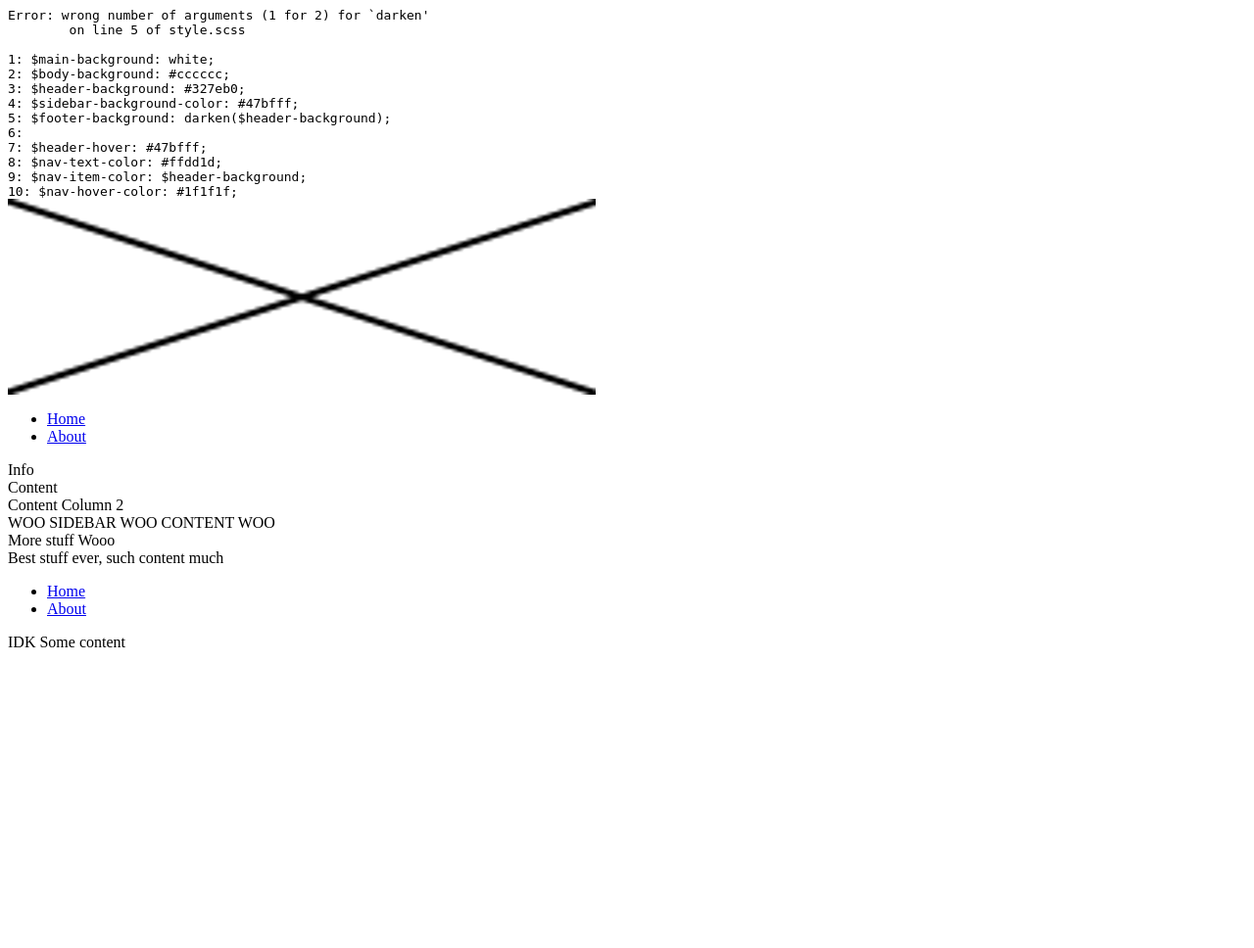
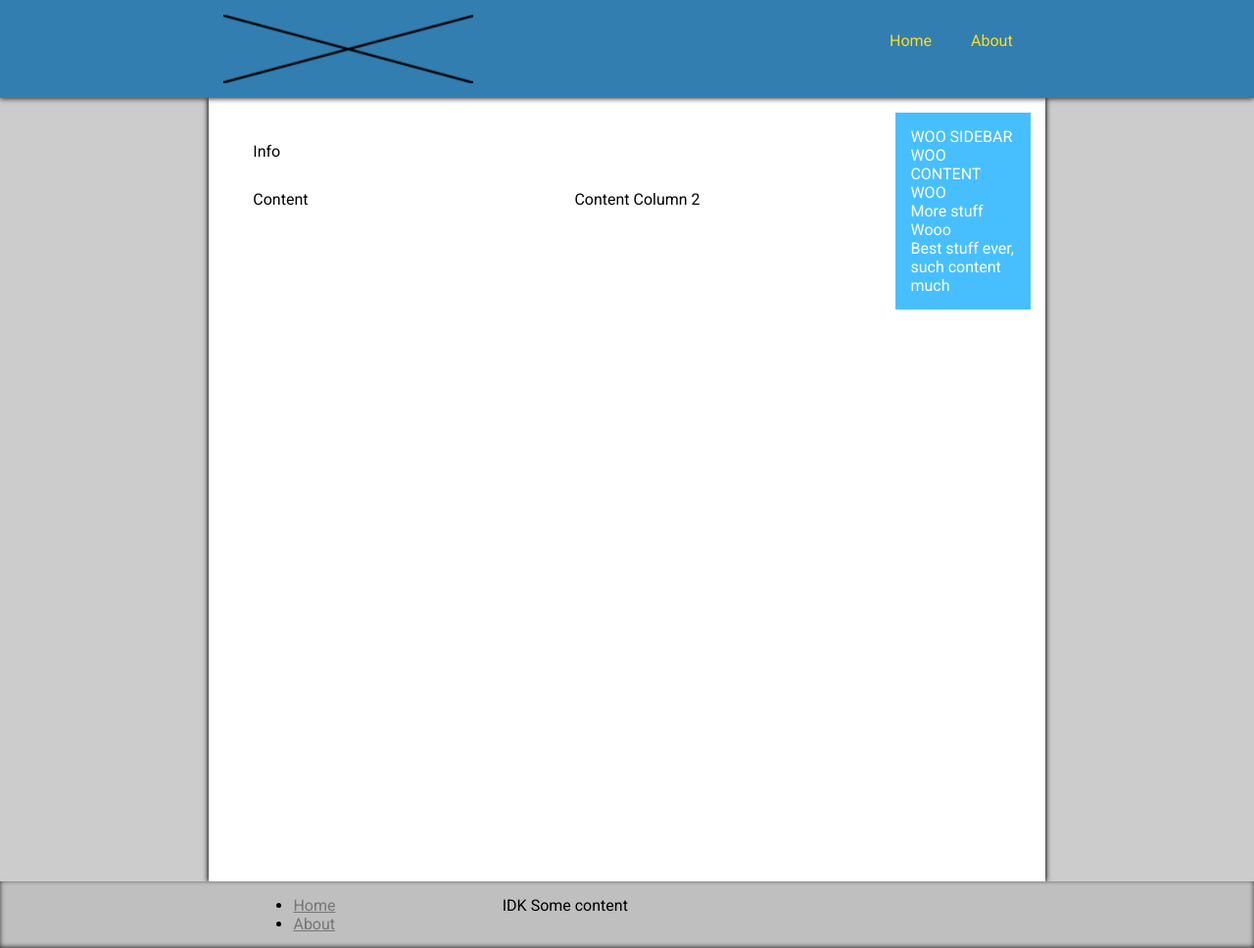
Before and after one commit to kin0025/WebProgrammingA2, a PHP site: page /about.php in a window 1280 px wide. Shown: the whole page at 98% size. Before the commit the page ends 661 px from the top, so only its background shows below. Run offline with PHP 8.4, Linux system fonts and the light colour scheme.

Commit message:
Fixed some colours

```diff
--- a/resources/styles/style.css
+++ b/resources/styles/style.css
@@ -1,60 +1,228 @@
-/*
-Error: wrong number of arguments (1 for 2) for `darken'
-        on line 5 of style.scss
+.h-panel, footer {
+  *zoom: 1; }
+  .h-panel:before, footer:before, .h-panel:after, footer:after {
+    content: " ";
+    display: table; }
+  .h-panel:after, footer:after {
+    clear: both; }
 
-1: $main-background: white;
-2: $body-background: #cccccc;
-3: $header-background: #327eb0;
-4: $sidebar-background-color: #47bfff;
-5: $footer-background: darken($header-background);
-6:
-7: $header-hover: #47bfff;
-8: $nav-text-color: #ffdd1d;
-9: $nav-item-color: $header-background;
-10: $nav-hover-color: #1f1f1f;
+html,
+body,
+ul,
+ol {
+  margin: 0;
+  padding: 0; }
 
-Backtrace:
-style.scss:5
-C:/Ruby23/lib/ruby/gems/2.3.0/gems/sass-3.4.22/lib/sass/script/tree/funcall.rb:310:in `reformat_argument_error'
-C:/Ruby23/lib/ruby/gems/2.3.0/gems/sass-3.4.22/lib/sass/script/tree/funcall.rb:149:in `rescue in _perform'
-C:/Ruby23/lib/ruby/gems/2.3.0/gems/sass-3.4.22/lib/sass/script/tree/funcall.rb:123:in `_perform'
-C:/Ruby23/lib/ruby/gems/2.3.0/gems/sass-3.4.22/lib/sass/script/tree/node.rb:58:in `perform'
-C:/Ruby23/lib/ruby/gems/2.3.0/gems/sass-3.4.22/lib/sass/tree/visitors/perform.rb:471:in `visit_variable'
-C:/Ruby23/lib/ruby/gems/2.3.0/gems/sass-3.4.22/lib/sass/tree/visitors/base.rb:36:in `visit'
-C:/Ruby23/lib/ruby/gems/2.3.0/gems/sass-3.4.22/lib/sass/tree/visitors/perform.rb:160:in `block in visit'
-C:/Ruby23/lib/ruby/gems/2.3.0/gems/sass-3.4.22/lib/sass/stack.rb:79:in `block in with_base'
-C:/Ruby23/lib/ruby/gems/2.3.0/gems/sass-3.4.22/lib/sass/stack.rb:115:in `with_frame'
-C:/Ruby23/lib/ruby/gems/2.3.0/gems/sass-3.4.22/lib/sass/stack.rb:79:in `with_base'
-C:/Ruby23/lib/ruby/gems/2.3.0/gems/sass-3.4.22/lib/sass/tree/visitors/perform.rb:160:in `visit'
-C:/Ruby23/lib/ruby/gems/2.3.0/gems/sass-3.4.22/lib/sass/tree/visitors/base.rb:52:in `block in visit_children'
-C:/Ruby23/lib/ruby/gems/2.3.0/gems/sass-3.4.22/lib/sass/tree/visitors/base.rb:52:in `map'
-C:/Ruby23/lib/ruby/gems/2.3.0/gems/sass-3.4.22/lib/sass/tree/visitors/base.rb:52:in `visit_children'
-C:/Ruby23/lib/ruby/gems/2.3.0/gems/sass-3.4.22/lib/sass/tree/visitors/perform.rb:169:in `block in visit_children'
-C:/Ruby23/lib/ruby/gems/2.3.0/gems/sass-3.4.22/lib/sass/tree/visitors/perform.rb:181:in `with_environment'
-C:/Ruby23/lib/ruby/gems/2.3.0/gems/sass-3.4.22/lib/sass/tree/visitors/perform.rb:168:in `visit_children'
-C:/Ruby23/lib/ruby/gems/2.3.0/gems/sass-3.4.22/lib/sass/tree/visitors/base.rb:36:in `block in visit'
-C:/Ruby23/lib/ruby/gems/2.3.0/gems/sass-3.4.22/lib/sass/tree/visitors/perform.rb:188:in `visit_root'
-C:/Ruby23/lib/ruby/gems/2.3.0/gems/sass-3.4.22/lib/sass/tree/visitors/base.rb:36:in `visit'
-C:/Ruby23/lib/ruby/gems/2.3.0/gems/sass-3.4.22/lib/sass/tree/visitors/perform.rb:159:in `visit'
-C:/Ruby23/lib/ruby/gems/2.3.0/gems/sass-3.4.22/lib/sass/tree/visitors/perform.rb:8:in `visit'
-C:/Ruby23/lib/ruby/gems/2.3.0/gems/sass-3.4.22/lib/sass/tree/root_node.rb:36:in `css_tree'
-C:/Ruby23/lib/ruby/gems/2.3.0/gems/sass-3.4.22/lib/sass/tree/root_node.rb:29:in `render_with_sourcemap'
-C:/Ruby23/lib/ruby/gems/2.3.0/gems/sass-3.4.22/lib/sass/engine.rb:381:in `_render_with_sourcemap'
-C:/Ruby23/lib/ruby/gems/2.3.0/gems/sass-3.4.22/lib/sass/engine.rb:298:in `render_with_sourcemap'
-C:/Ruby23/lib/ruby/gems/2.3.0/gems/sass-3.4.22/lib/sass/plugin/compiler.rb:492:in `update_stylesheet'
-C:/Ruby23/lib/ruby/gems/2.3.0/gems/sass-3.4.22/lib/sass/plugin/compiler.rb:215:in `block in update_stylesheets'
-C:/Ruby23/lib/ruby/gems/2.3.0/gems/sass-3.4.22/lib/sass/plugin/compiler.rb:209:in `each'
-C:/Ruby23/lib/ruby/gems/2.3.0/gems/sass-3.4.22/lib/sass/plugin/compiler.rb:209:in `update_stylesheets'
-C:/Ruby23/lib/ruby/gems/2.3.0/gems/sass-3.4.22/lib/sass/plugin.rb:82:in `update_stylesheets'
-C:/Ruby23/lib/ruby/gems/2.3.0/gems/sass-3.4.22/lib/sass/exec/sass_scss.rb:340:in `watch_or_update'
-C:/Ruby23/lib/ruby/gems/2.3.0/gems/sass-3.4.22/lib/sass/exec/sass_scss.rb:51:in `process_result'
-C:/Ruby23/lib/ruby/gems/2.3.0/gems/sass-3.4.22/lib/sass/exec/base.rb:52:in `parse'
-C:/Ruby23/lib/ruby/gems/2.3.0/gems/sass-3.4.22/lib/sass/exec/base.rb:19:in `parse!'
-C:/Ruby23/lib/ruby/gems/2.3.0/gems/sass-3.4.22/bin/scss:13:in `<top (required)>'
-C:/Ruby23/bin/scss:23:in `load'
-C:/Ruby23/bin/scss:23:in `<main>'
-*/
-body:before {
-  white-space: pre;
-  font-family: monospace;
-  content: "Error: wrong number of arguments (1 for 2) for `darken'\A         on line 5 of style.scss\A \A 1: $main-background: white;\A 2: $body-background: #cccccc;\A 3: $header-background: #327eb0;\A 4: $sidebar-background-color: #47bfff;\A 5: $footer-background: darken($header-background);\A 6: \A 7: $header-hover: #47bfff;\A 8: $nav-text-color: #ffdd1d;\A 9: $nav-item-color: $header-background;\A 10: $nav-hover-color: #1f1f1f;"; }
+body {
+  background-color: #cccccc;
+  font-family: 'Roboto', sans-serif; }
+
+* {
+  box-sizing: border-box; }
+
+a {
+  color: #767676; }
+
+.drop-shadow-top {
+  -webkit-box-shadow: 0px -1px 5px 0px #000000;
+  -moz-box-shadow: 0px -1px 5px 0px #000000;
+  box-shadow: 0px -1px 5px 0px #000000;
+  -webkit-box-shadow: 0px -1px 5px 0px rgba(0, 0, 0, 0.75);
+  -moz-box-shadow: 0px -1px 5px 0px rgba(0, 0, 0, 0.75);
+  box-shadow: 0px -1px 5px 0px rgba(0, 0, 0, 0.75); }
+
+.drop-shadow-top-inset {
+  -webkit-box-shadow: inset 0px -1px 5px 0px #000000;
+  -moz-box-shadow: inset 0px -1px 5px 0px #000000;
+  box-shadow: inset 0px -1px 5px 0px #000000;
+  -webkit-box-shadow: inset 0px -1px 5px 0px rgba(0, 0, 0, 0.75);
+  -moz-box-shadow: inset 0px -1px 5px 0px rgba(0, 0, 0, 0.75);
+  box-shadow: inset 0px -1px 5px 0px rgba(0, 0, 0, 0.75); }
+
+.drop-shadow-bottom {
+  -webkit-box-shadow: 0px 1px 5px 0px #000000;
+  -moz-box-shadow: 0px 1px 5px 0px #000000;
+  box-shadow: 0px 1px 5px 0px #000000;
+  -webkit-box-shadow: 0px 1px 5px 0px rgba(0, 0, 0, 0.75);
+  -moz-box-shadow: 0px 1px 5px 0px rgba(0, 0, 0, 0.75);
+  box-shadow: 0px 1px 5px 0px rgba(0, 0, 0, 0.75); }
+
+.drop-shadow-left {
+  -webkit-box-shadow: -1px 0px 5px 0px #000000;
+  -moz-box-shadow: -1px 0px 5px 0px #000000;
+  box-shadow: -1px 0px 5px 0px #000000;
+  -webkit-box-shadow: -1px 0px 5px 0px rgba(0, 0, 0, 0.75);
+  -moz-box-shadow: -1px 0px 5px 0px rgba(0, 0, 0, 0.75);
+  box-shadow: -1px 0px 5px 0px rgba(0, 0, 0, 0.75); }
+
+.drop-shadow-right {
+  -webkit-box-shadow: 1px 0px 5px 0px #000000;
+  -moz-box-shadow: 1px 0px 5px 0px #000000;
+  box-shadow: 1px 0px 5px 0px #000000;
+  -webkit-box-shadow: 1px 0px 5px 0px rgba(0, 0, 0, 0.75);
+  -moz-box-shadow: 1px 0px 5px 0px rgba(0, 0, 0, 0.75);
+  box-shadow: 1px 0px 5px 0px rgba(0, 0, 0, 0.75); }
+
+.drop-shadow-left-right {
+  box-shadow: 1px 0px 5px 0px rgba(0, 0, 0, 0.75), -1px 0px 5px 0px rgba(0, 0, 0, 0.75); }
+
+.drop-shadow-bottom-right {
+  -webkit-box-shadow: 1px 1px 5px 0px #000000;
+  -moz-box-shadow: 1px 1px 5px 0px #000000;
+  box-shadow: 1px 1px 5px 0px #000000;
+  -webkit-box-shadow: 1px 1px 5px 0px rgba(0, 0, 0, 0.75);
+  -moz-box-shadow: 1px 1px 5px 0px rgba(0, 0, 0, 0.75);
+  box-shadow: 1px 1px 5px 0px rgba(0, 0, 0, 0.75); }
+
+header {
+  background-color: #327eb0;
+  z-index: 2;
+  position: relative; }
+  header nav {
+    margin-top: 2%;
+    color: #ffdd1d;
+    float: right; }
+    header nav ul {
+      list-style-type: none;
+      float: right; }
+      header nav ul li {
+        display: inline;
+        list-style-type: none;
+        height: auto;
+        margin-left: 0; }
+        header nav ul li :hover {
+          color: #ffdd1d;
+          background-color: #1f1f1f;
+          -webkit-animation: navigation-color 1s ease;
+          -moz-animation: navigation-color 1s ease;
+          -o-animation: navigation-color 1s ease;
+          animation: navigation-color 1s ease;
+          animation-name: navigation-colour;
+          animation-duration: 1s;
+          animation-iteration-count: 1;
+          animation-timing-function: ease; }
+        header nav ul li a {
+          background-color: #327eb0;
+          padding: 20px 18px;
+          color: #ffdd1d;
+          text-decoration: none; }
+@-webkit-keyframes navigation-colour {
+  from {
+    background-color: #327eb0; }
+  to {
+    background-color: #1f1f1f; } }
+@-moz-keyframes navigation-colour {
+  from {
+    background-color: #327eb0; }
+  to {
+    background-color: #1f1f1f; } }
+@-o-keyframes navigation-colour {
+  from {
+    background-color: #327eb0; }
+  to {
+    background-color: #1f1f1f; } }
+@keyframes navigation-colour {
+  from {
+    background-color: #327eb0; }
+  to {
+    background-color: #1f1f1f; } }
+  header #header-logo {
+    max-height: 100px;
+    max-width: 300px;
+    float: left; }
+  header .nav-active {
+    color: #ffe550; }
+
+.side-padding {
+  margin-left: 15px;
+  margin-right: 15px; }
+
+@media only screen and (min-width: 768px) {
+  .column-1 {
+    float: left;
+    padding: 15px;
+    width: 8.33333%; }
+
+  .column-2 {
+    float: left;
+    padding: 15px;
+    width: 16.66667%; }
+
+  .column-3 {
+    float: left;
+    padding: 15px;
+    width: 25%; }
+
+  .column-4 {
+    float: left;
+    padding: 15px;
+    width: 33.33333%; }
+
+  .column-5 {
+    float: left;
+    padding: 15px;
+    width: 41.66667%; }
+
+  .column-6 {
+    float: left;
+    padding: 15px;
+    width: 50%; }
+
+  .column-7 {
+    float: left;
+    padding: 15px;
+    width: 58.33333%; }
+
+  .column-8 {
+    float: left;
+    padding: 15px;
+    width: 66.66667%; }
+
+  .column-9 {
+    float: left;
+    padding: 15px;
+    width: 75%; }
+
+  .column-10 {
+    float: left;
+    padding: 15px;
+    width: 83.33333%; }
+
+  .column-11 {
+    float: left;
+    padding: 15px;
+    width: 91.66667%; }
+
+  .column-12 {
+    float: left;
+    padding: 15px;
+    width: 100%; }
+
+  .side-padding {
+    margin-left: 16.66667%;
+    margin-right: 16.66667%;
+    max-width: 1200px; } }
+#content-wrapper {
+  background-color: white;
+  height: 100%;
+  float: left;
+  max-width: 1200px;
+  z-index: 1;
+  position: relative; }
+
+footer {
+  background-color: #bfbfbf;
+  z-index: 2;
+  content: "";
+  display: block;
+  clear: both;
+  position: relative; }
+
+#footer-links li a {
+  list-style: none; }
+
+#sidebar-content {
+  background-color: #47bfff;
+  color: #fff; }
+
+/*# sourceMappingURL=style.css.map */
--- a/resources/styles/style.scss
+++ b/resources/styles/style.scss
@@ -2,7 +2,7 @@ $main-background: white;
 $body-background: #cccccc;
 $header-background: #327eb0;
 $sidebar-background-color: #47bfff;
-$footer-background: darken($header-background);
+$footer-background: darken($body-background,5%);
 
 $header-hover: #47bfff;
 $nav-text-color: #ffdd1d;
```
Also changed, not shown: 1 other file.
